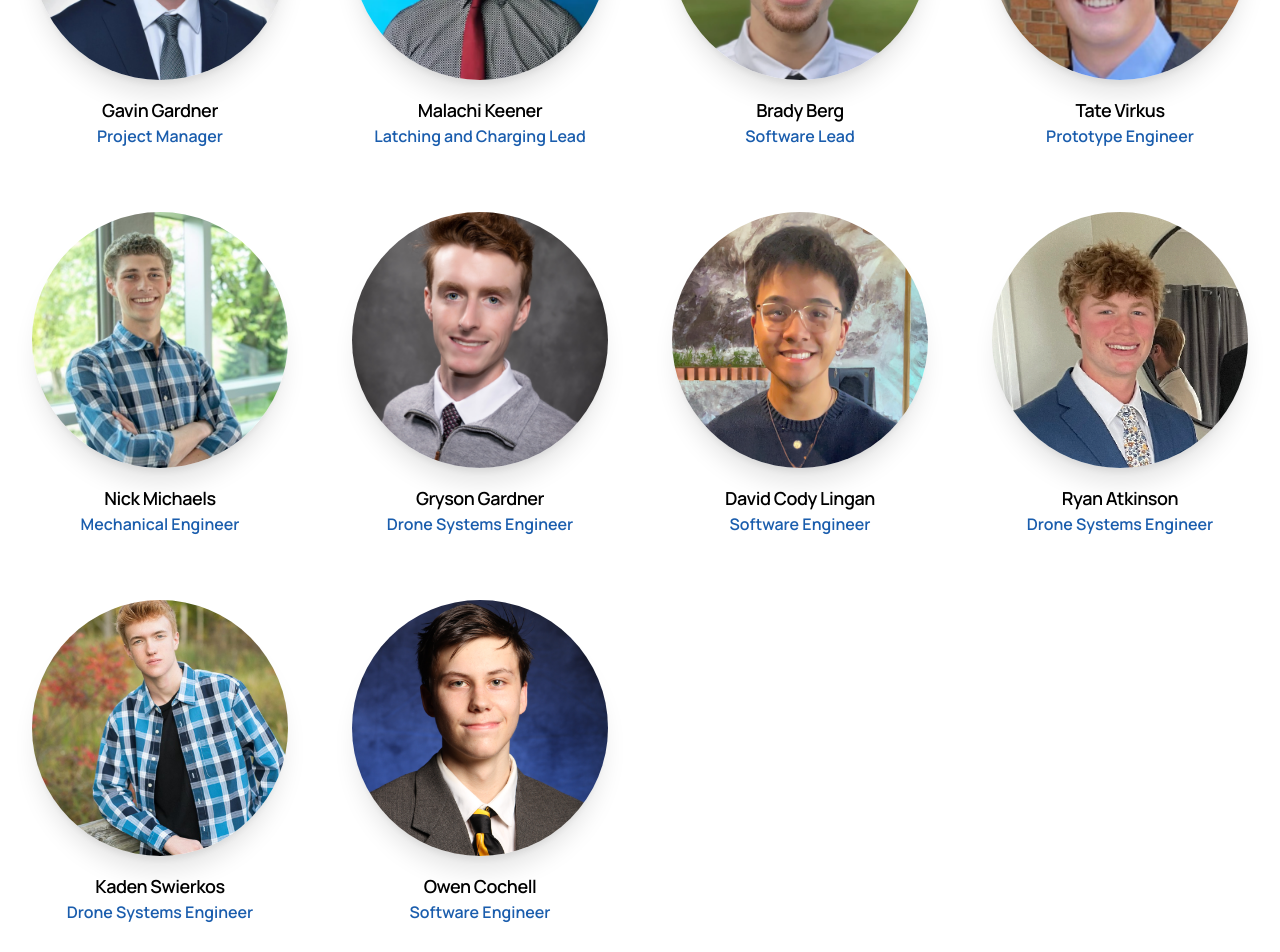
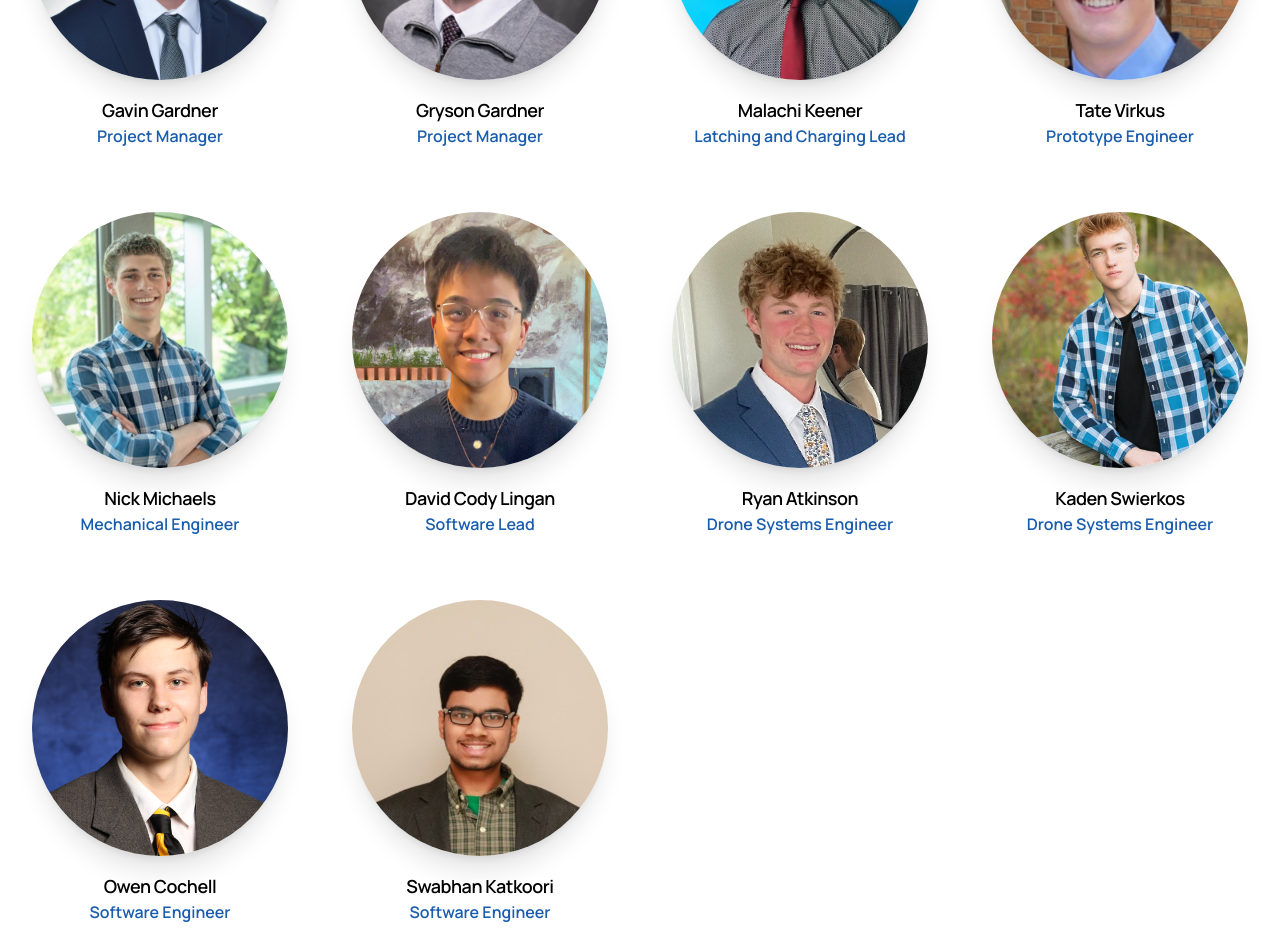
Before and after one commit to team-drift/teamdrift.org, a Next.js app: page /people in a window 1280 px wide. Shown: the part 1340-2292 px from the top of the page. Built offline with nearby package versions, Linux system fonts and the light colour scheme.

Commit message:
Add Swab / update Poeple section

```diff
--- a/src/pages/people.js
+++ b/src/pages/people.js
@@ -10,14 +10,14 @@ export default function People() {
             position: 'Project Manager',
         },
         {
+            image: '/team/gryson_gardner.png',
+            name: 'Gryson Gardner',
+            position: 'Project Manager',
+        },
+        {
             image: '/team/malachi_keener.png',
             name: 'Malachi Keener',
             position: 'Latching and Charging Lead',
-        },
-        {
-            image: '/team/brady_berg.png',
-            name: 'Brady Berg',
-            position: 'Software Lead',
         },
         {
             image: '/team/tate_virkus.png',
@@ -30,14 +30,9 @@ export default function People() {
             position: 'Mechanical Engineer',
         },
         {
-            image: '/team/gryson_gardner.png',
-            name: 'Gryson Gardner',
-            position: 'Drone Systems Engineer',
-        },
-        {
             image: '/team/david_lingan.png',
             name: 'David Cody Lingan',
-            position: 'Software Engineer',
+            position: 'Software Lead',
         },
         {
             image: '/team/ryan_atkinson.png',
@@ -53,11 +48,21 @@ export default function People() {
             image: '/team/owen_cochell.JPG',
             name: 'Owen Cochell',
             position: 'Software Engineer',
+        },
+        {
+            image: '/team/swabhan_katkoori.png',
+            name: 'Swabhan Katkoori',
+            position: 'Software Engineer',
         }
     ]
 
 
     const pastTeam = [
+        {
+            image: '/team/brady_berg.png',
+            name: 'Brady Berg',
+            position: 'Software Lead',
+        },
         {
             image: '/team/ross_davis.png',
             name: 'Ross Davis',
```
Also changed, not shown: public/team/swabhan_katkoori.png (added).
